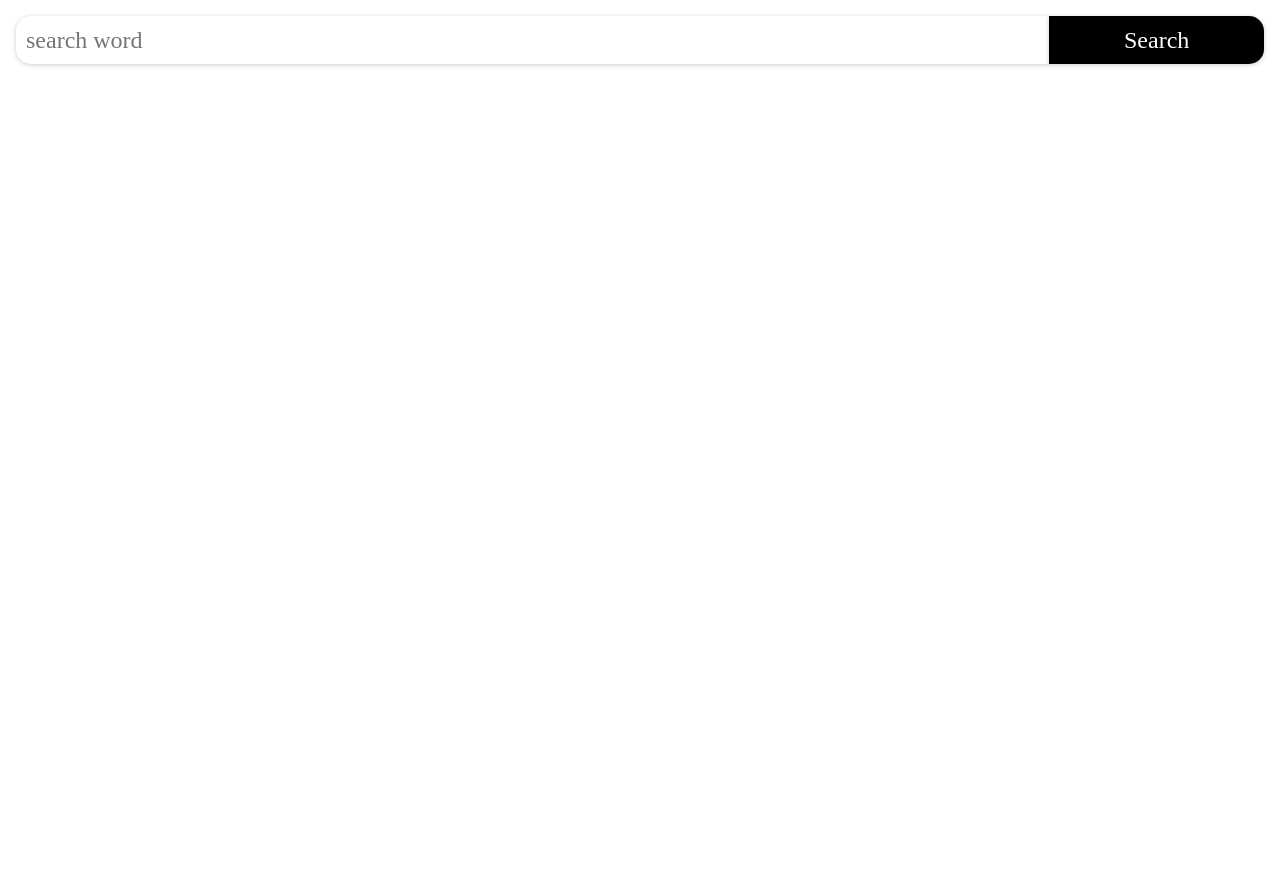
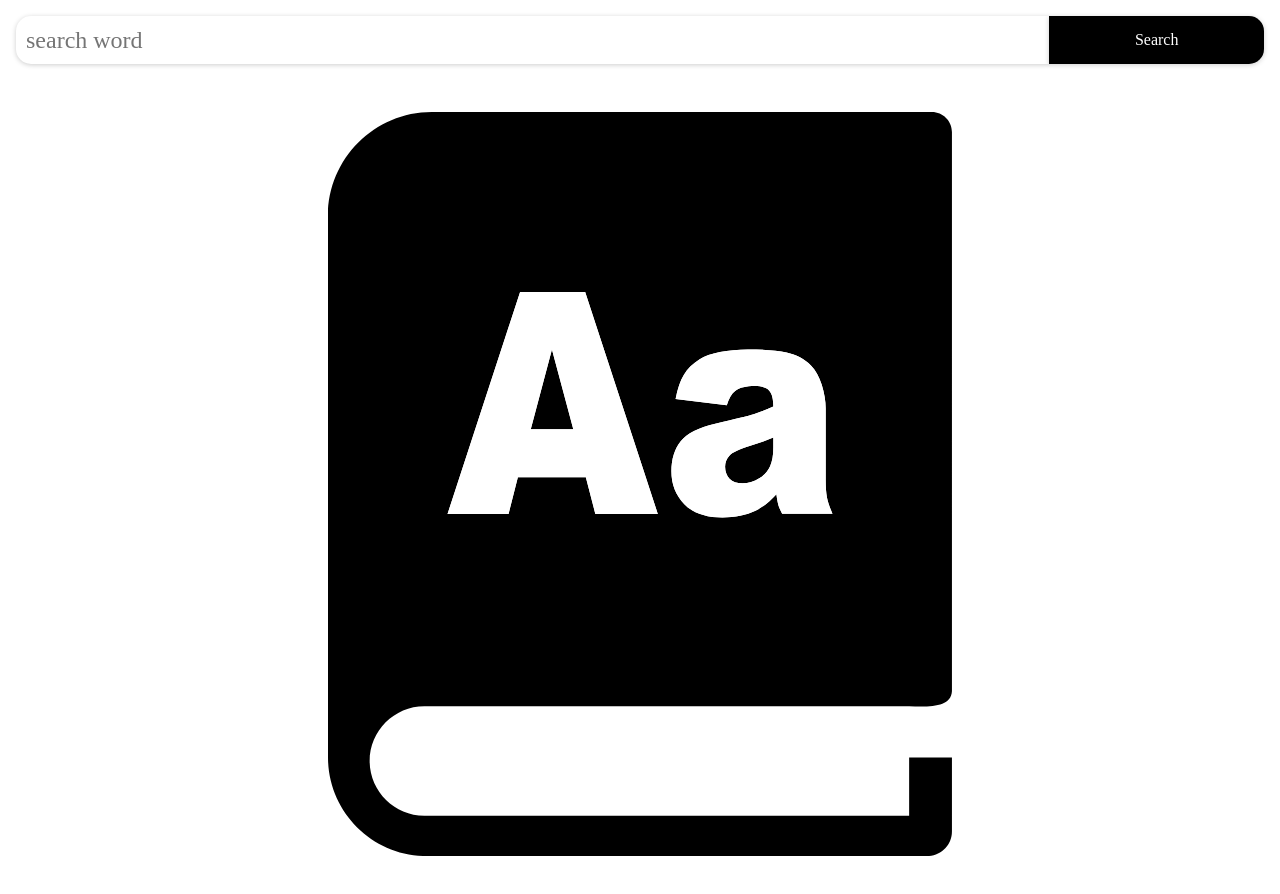
Before and after one commit to kimm950/Dictionary, a React (Create React App) app: page / in a window 1280 px wide. Shown: the top 894 px of the page. Before the commit the page ends 832 px from the top, so only its background shows below. Built offline with nearby package versions, Linux system fonts and the light colour scheme.

Commit message:
add init image

```diff
--- a/src/App.css
+++ b/src/App.css
@@ -6,6 +6,12 @@
 .search-header {
   display: flex;
   height: 3rem;
+}
+
+.init-image {
+  display: flex;
+  width: 50%;
+  margin: auto;
 }
 
 .container {
@@ -52,7 +58,7 @@
   background: black;
   color: white;
   border: none;
-  font-size: 1.5rem;
+  font-size: 1rem;
   box-shadow: 0px 1px 5px rgba(0, 0, 0, 0.2);
 }
 
@@ -100,6 +106,7 @@
   width: fit-content;
   border-radius: 60px;
 }
+
 .audio-button:hover {
   cursor: pointer;
 }
--- a/src/App.tsx
+++ b/src/App.tsx
@@ -1,6 +1,7 @@
 import React, { useRef, useState } from "react";
 import Dictionary from "./Dictionary";
 import "./App.css";
+import icon from './dictionary-icon.svg'
 
 function App() {
   const [dictionary, setDictionary] = useState<any>(null);
@@ -54,6 +55,7 @@ function App() {
         </button>
       </div>
       <div className={`container ${showClass()}`}>
+        {!isLoading && hasDefinition && !dictionary ? <img className='init-image' src={icon} /> : null}
         {isLoading && <p>Please wait...</p>}
         {!hasDefinition && !isLoading &&  <p>No Definitions Found...</p>}
         {(!isLoading && hasDefinition && dictionary) ? <Dictionary dictionary={dictionary} /> : null}
```
Also changed, not shown: src/dictionary-icon.svg (added), src/logo.svg (deleted).
